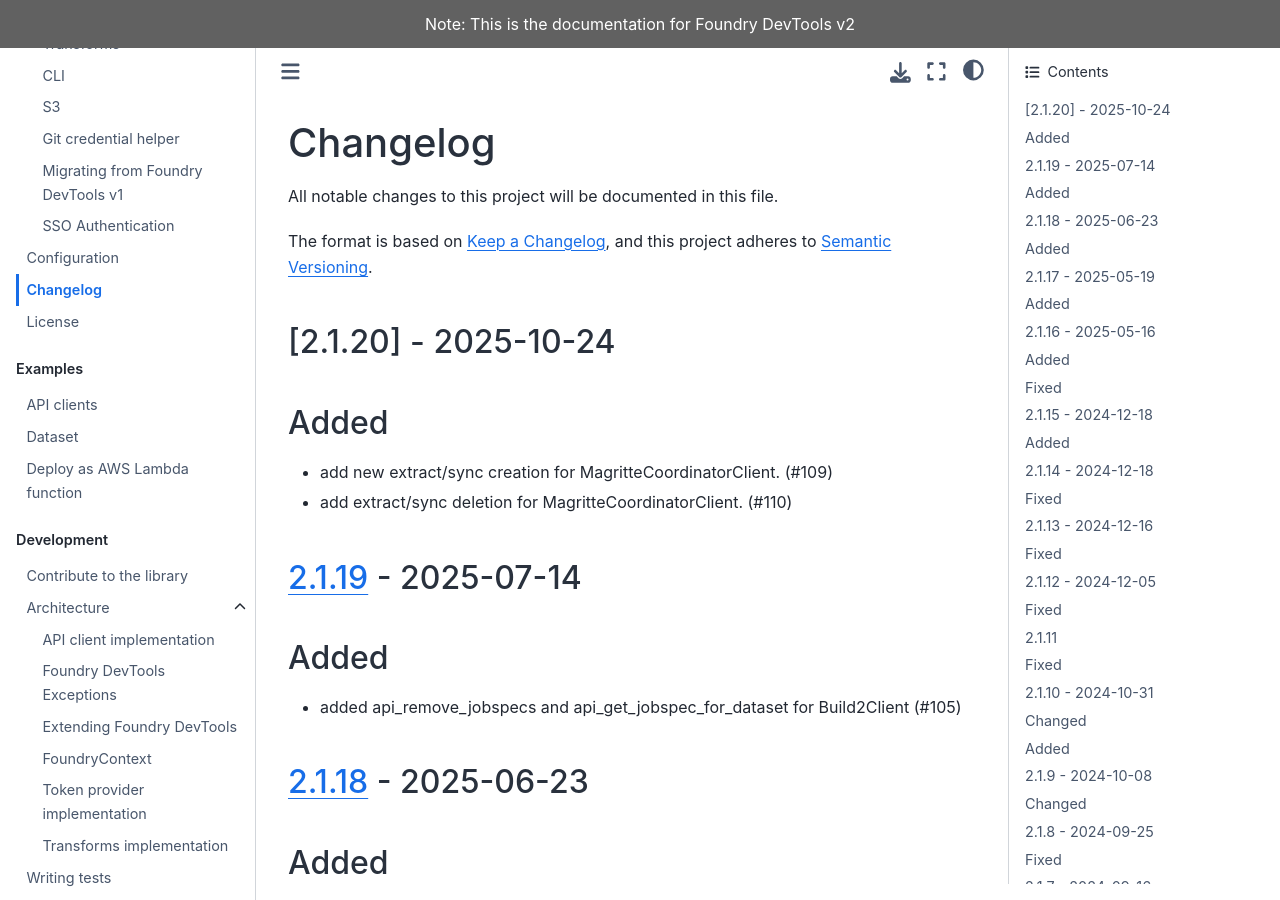
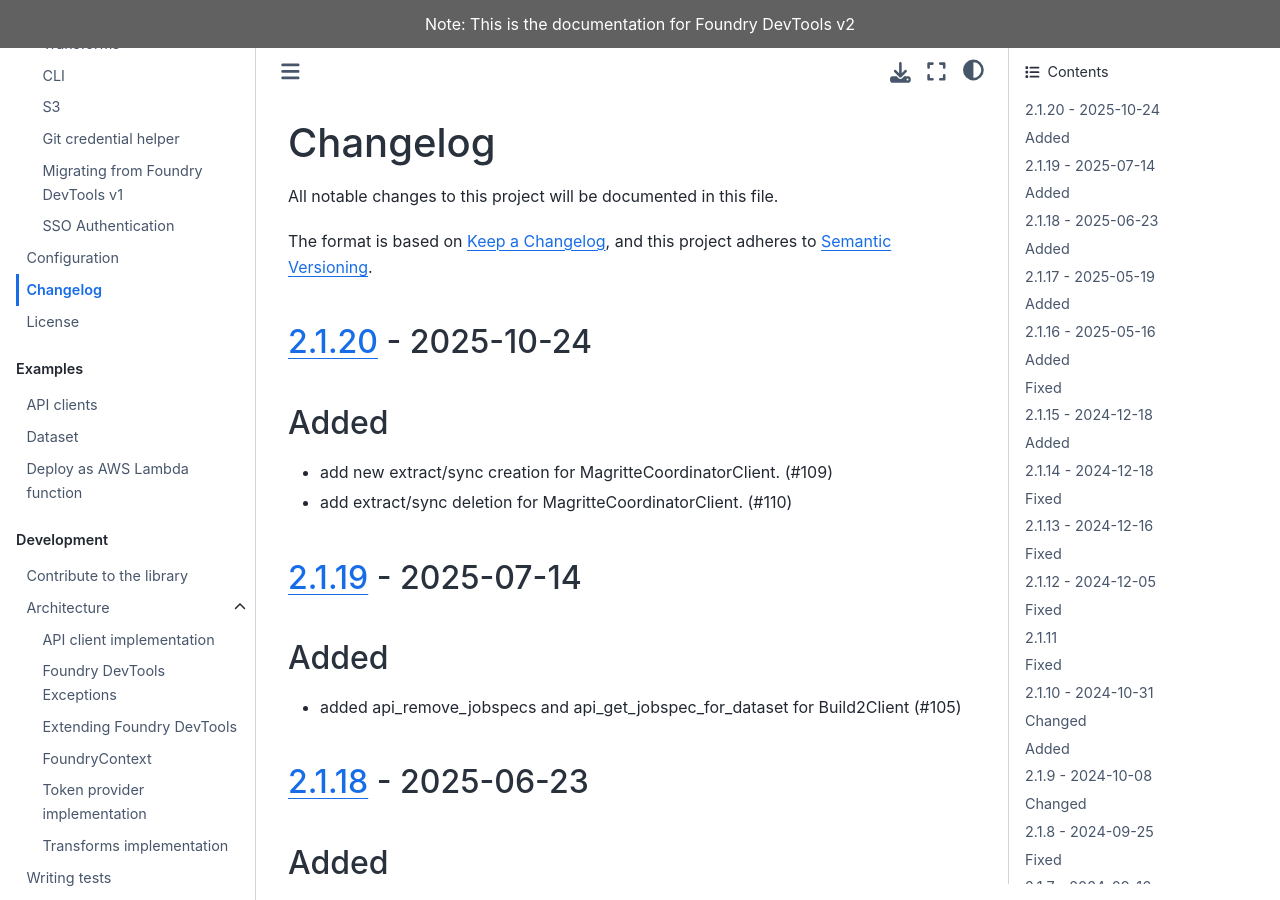
Before and after one commit to emdgroup/foundry-dev-tools, a Sphinx documentation site: the page built from docs/changelog.md, in a window 1280 px wide and 900 px high. Built offline with Sphinx 7.4.7 and the Sphinx Book theme 1.1.4, drawn with Linux system fonts in a browser that asks for light colours; pages that are not in the unit, such as notebooks, are missing from menus; the version number is read from the project's files by our own code; part of the change alters nothing that is shown.

Commit message:
feat: release v2.1.20

```diff
--- a/docs/changelog.md
+++ b/docs/changelog.md
@@ -365,6 +365,7 @@ and this project adheres to [Semantic Versioning].
 [Keep a Changelog]: https://keepachangelog.com/en/1.0.0/
 [Semantic Versioning]: https://semver.org/spec/v2.0.0.html
 
+[2.1.20]: https://github.com/emdgroup/foundry-dev-tools/compare/v2.1.19...v2.1.20
 [2.1.19]: https://github.com/emdgroup/foundry-dev-tools/compare/v2.1.18...v2.1.19
 [2.1.18]: https://github.com/emdgroup/foundry-dev-tools/compare/v2.1.17...v2.1.18
 [2.1.17]: https://github.com/emdgroup/foundry-dev-tools/compare/v2.1.16...v2.1.17
```
